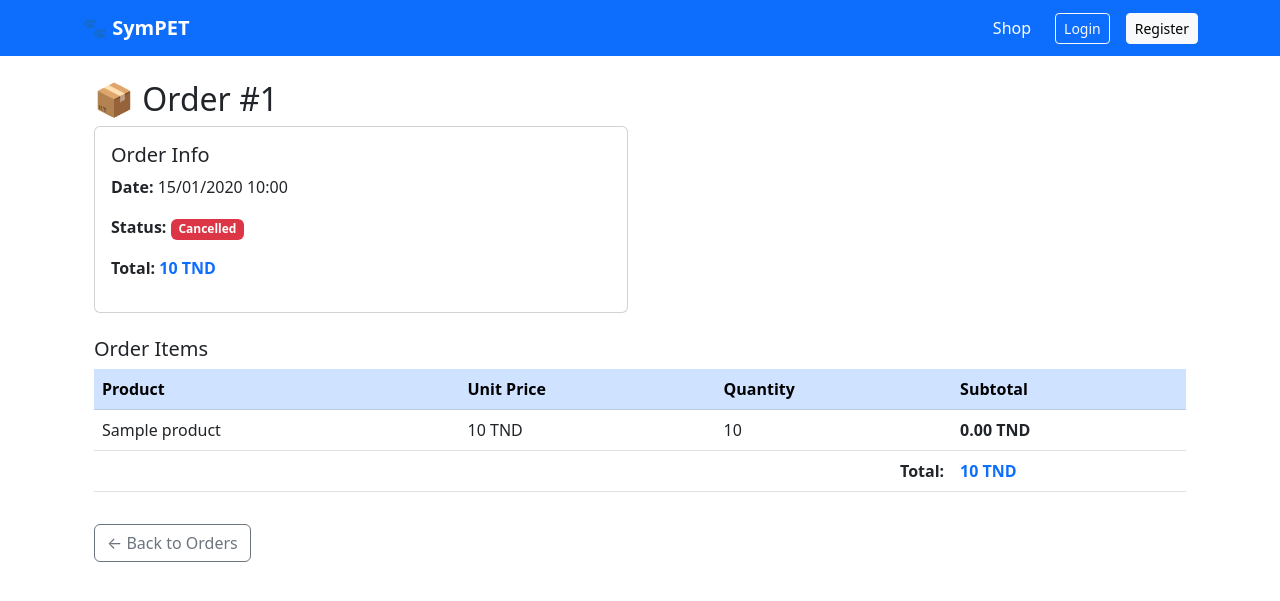
After one commit to skyz66/SymPet, a Symfony app: template templates/order/detail.html.twig in a window 1280 px wide. The commit adds this page. Shown: the top 601 px of the page. Run offline with Twig, Linux system fonts and the light colour scheme; the template is opened without the code that fills it: most values are stand-ins (such as "Sample title", 1, 10 or a date in 2020); some libraries are stand-ins or nearby versions.

Commit message:
feat(order): add order history and order detail pages

```diff
--- a/templates/base.html.twig
+++ b/templates/base.html.twig
@@ -18,6 +18,7 @@
 					<div class="navbar-nav ms-auto d-flex flex-row gap-3 align-items-center">
 						<a href="{{ path('product_index') }}" class="nav-link text-white">Shop</a>
 						{% if is_granted('ROLE_USER') %}
+                        <a href="{{ path('order_history') }}" class="nav-link text-white">📦 Orders</a>
 							<a href="{{ path('cart_index') }}" class="nav-link text-white">
 								🛒 Cart ({{ cart_count ?? 0 }})
 							</a>
--- /dev/null
+++ b/templates/order/detail.html.twig
@@ -0,0 +1,65 @@
+{% extends 'base.html.twig' %}
+{% block title %}Order #{{ order.id }} — SymPET{% endblock %}
+
+{% block body %}
+<div class="container mt-4">
+    <h2>📦 Order #{{ order.id }}</h2>
+
+    <div class="row mb-4">
+        <div class="col-md-6">
+            <div class="card">
+                <div class="card-body">
+                    <h5 class="card-title">Order Info</h5>
+                    <p><strong>Date:</strong> {{ order.createdAt|date('d/m/Y H:i') }}</p>
+                    <p><strong>Status:</strong>
+                        {% if order.status == 'paid' %}
+                            <span class="badge bg-success">Paid</span>
+                        {% elseif order.status == 'pending' %}
+                            <span class="badge bg-warning">Pending</span>
+                        {% elseif order.status == 'shipped' %}
+                            <span class="badge bg-info">Shipped</span>
+                        {% else %}
+                            <span class="badge bg-danger">Cancelled</span>
+                        {% endif %}
+                    </p>
+                    <p><strong>Total:</strong>
+                        <span class="text-primary fw-bold">{{ order.total }} TND</span>
+                    </p>
+                </div>
+            </div>
+        </div>
+    </div>
+
+    <h5>Order Items</h5>
+    <table class="table table-hover">
+        <thead class="table-primary">
+            <tr>
+                <th>Product</th>
+                <th>Unit Price</th>
+                <th>Quantity</th>
+                <th>Subtotal</th>
+            </tr>
+        </thead>
+        <tbody>
+        {% for line in order.orderLines %}
+            <tr>
+                <td>{{ line.product.name }}</td>
+                <td>{{ line.unitPrice }} TND</td>
+                <td>{{ line.quantity }}</td>
+                <td class="fw-bold">{{ line.subtotal|number_format(2) }} TND</td>
+            </tr>
+        {% endfor %}
+        </tbody>
+        <tfoot>
+            <tr>
+                <td colspan="3" class="text-end fw-bold">Total:</td>
+                <td class="fw-bold text-primary">{{ order.total }} TND</td>
+            </tr>
+        </tfoot>
+    </table>
+
+    <a href="{{ path('order_history') }}" class="btn btn-outline-secondary mt-3">
+        ← Back to Orders
+    </a>
+</div>
+{% endblock %}
```
Also changed, not shown: src/Controller/OrderController.php (added, +42 -0 lines), templates/order/history.html.twig (added, +51 -0 lines), templates/order/index.html.twig (added, +20 -0 lines).
